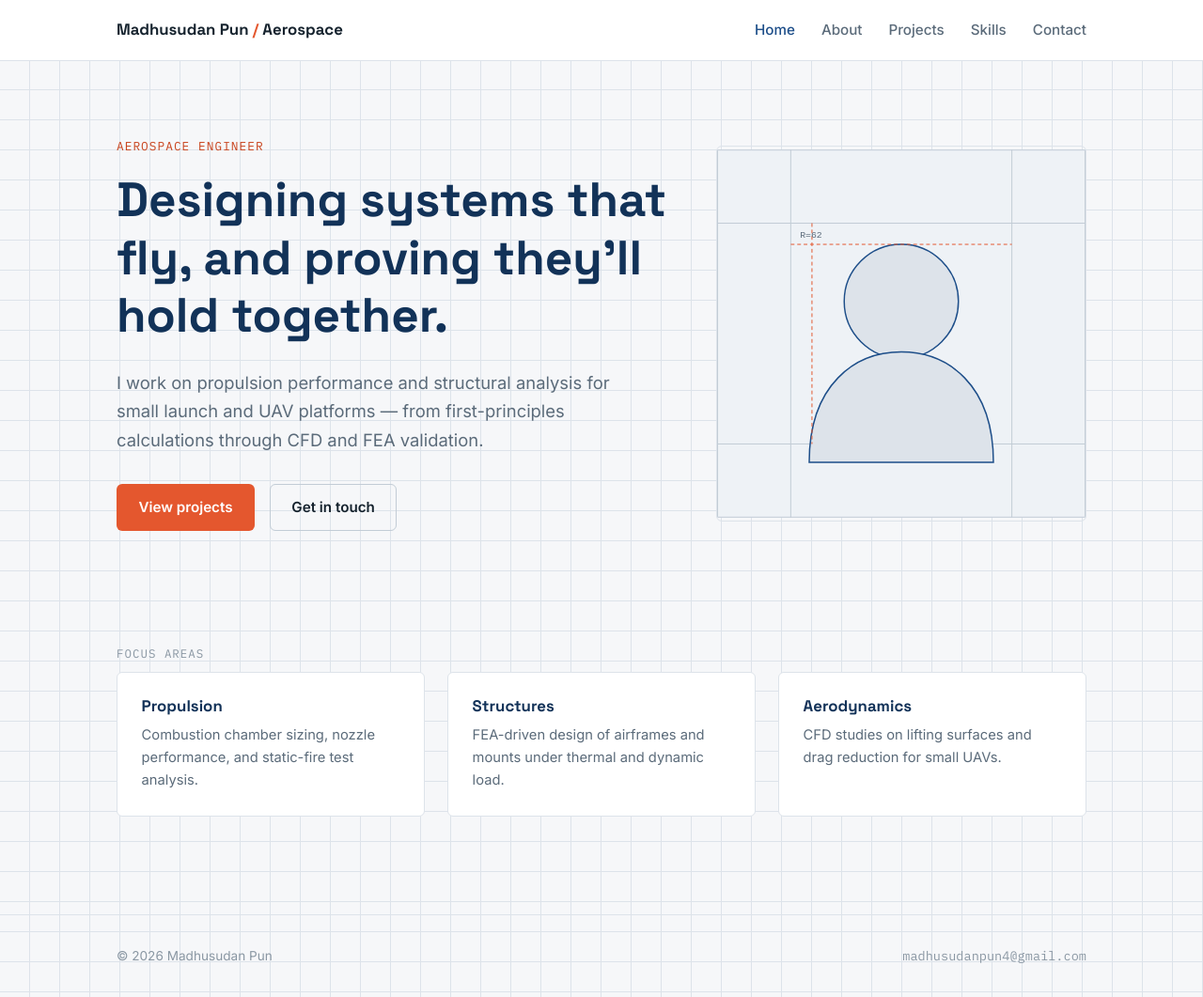
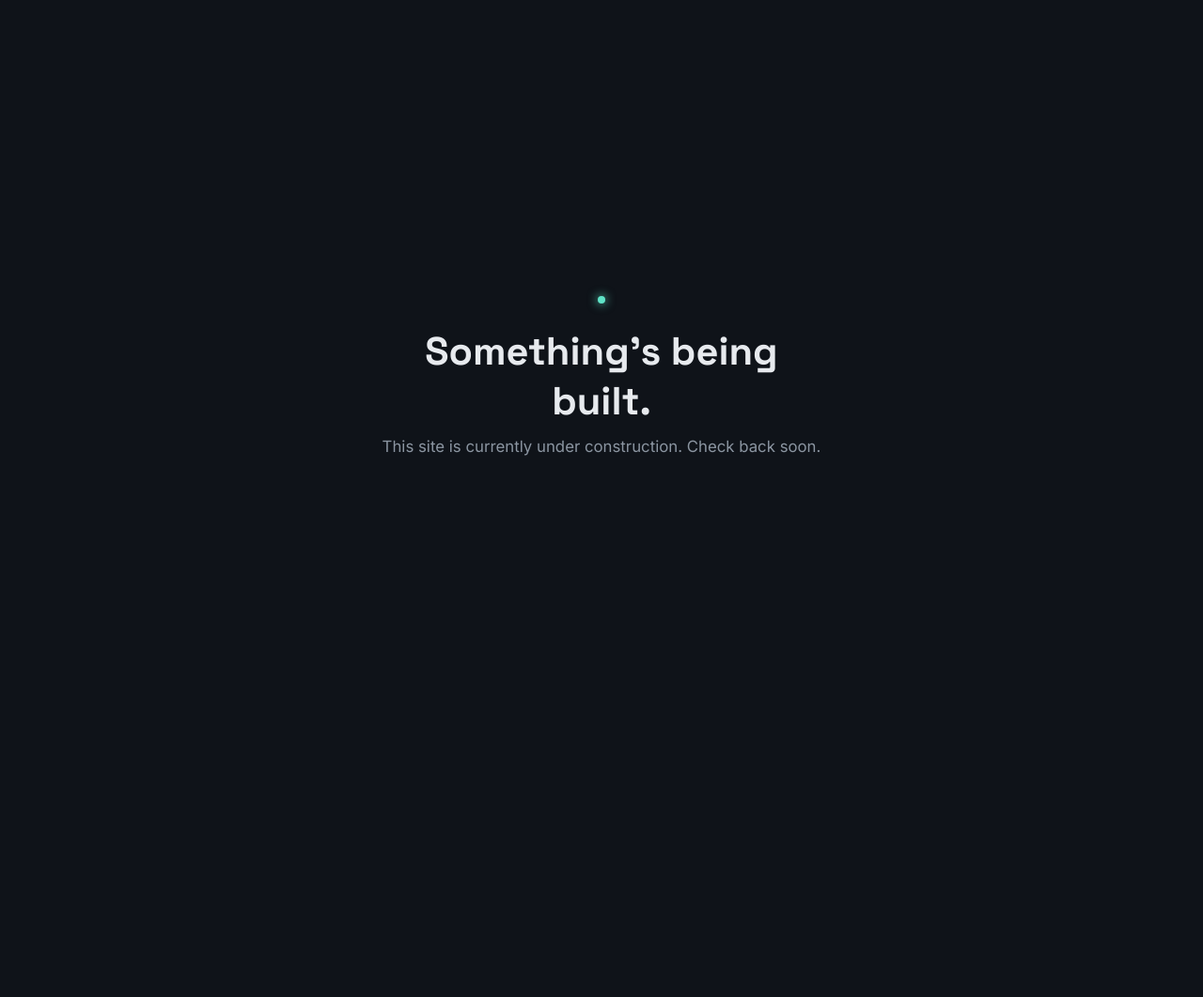
Before and after one commit to madhusudanpun4-alt/My_website, a plain HTML site: page index.html in a window 1280 px wide. Shown: the whole page at 94% size. After the commit the page ends 800 px from the top, so only its background shows below. Drawn offline with Linux system fonts and the light colour scheme.

Commit message:
Show coming soon

```diff
--- a/index.html
+++ b/index.html
@@ -3,96 +3,49 @@
 <head>
 <meta charset="utf-8" />
 <meta name="viewport" content="width=device-width, initial-scale=1" />
-<title>Madhusudan Pun — Aerospace Engineer</title>
-<meta name="description" content="Portfolio of Madhusudan Pun, aerospace engineer specializing in propulsion and structural analysis." />
+<title>Coming soon</title>
 <link rel="preconnect" href="https://fonts.googleapis.com" />
-<link href="https://fonts.googleapis.com/css2?family=Space+Grotesk:wght@500;700&family=Inter:wght@400;500;600&family=IBM+Plex+Mono:wght@400;500&display=swap" rel="stylesheet" />
-<!-- every page links this ONE shared stylesheet -->
-<link rel="stylesheet" href="style.css" />
+<link href="https://fonts.googleapis.com/css2?family=Space+Grotesk:wght@600;700&family=Inter:wght@400;500&display=swap" rel="stylesheet" />
+<style>
+  * { box-sizing: border-box; }
+  body {
+    margin: 0;
+    min-height: 100vh;
+    display: flex;
+    align-items: center;
+    justify-content: center;
+    background: #0f1319;
+    color: #e7eaee;
+    font-family: 'Inter', sans-serif;
+    text-align: center;
+    padding: 2rem;
+  }
+  .wrap { max-width: 480px; }
+  .dot {
+    width: 8px;
+    height: 8px;
+    border-radius: 50%;
+    background: #5fe3c7;
+    box-shadow: 0 0 10px 2px rgba(95,227,199,0.5);
+    margin: 0 auto 1.5rem;
+  }
+  h1 {
+    font-family: 'Space Grotesk', sans-serif;
+    font-size: clamp(1.8rem, 5vw, 2.6rem);
+    margin: 0 0 0.8rem;
+  }
+  p {
+    color: #8b95a1;
+    font-size: 1.05rem;
+    margin: 0;
+  }
+</style>
 </head>
 <body>
-
-  <!-- ============================================
-       HEADER / NAV — identical block copy-pasted
-       at the top of every page in this site.
-       The "active" class on the current page's link
-       is the only thing that changes between pages.
-       ============================================ -->
-  <header class="site-header">
-    <div class="wrap">
-      <a href="index.html" class="brand">Madhusudan Pun <span>/</span> Aerospace</a>
-      <nav class="site-nav">
-        <a href="index.html" class="active">Home</a>
-        <a href="about.html">About</a>
-        <a href="projects.html">Projects</a>
-        <a href="skills.html">Skills</a>
-        <a href="contact.html">Contact</a>
-      </nav>
-    </div>
-  </header>
-
-  <!-- ============================================
-       HERO — only appears on the home page
-       ============================================ -->
-  <section class="hero">
-    <div class="wrap hero__grid">
-      <div>
-        <p class="eyebrow">Aerospace Engineer</p>
-        <h1>Designing systems that fly, and proving they'll hold together.</h1>
-        <p class="hero__tagline">
-          I work on propulsion performance and structural analysis for small
-          launch and UAV platforms — from first-principles calculations
-          through CFD and FEA validation.
-        </p>
-        <div class="hero__actions">
-          <a href="projects.html" class="btn btn-primary">View projects</a>
-          <a href="contact.html" class="btn btn-outline">Get in touch</a>
-        </div>
-      </div>
-      <div class="hero__portrait">
-        <img src="images/portrait-placeholder.svg" alt="Placeholder portrait of Madhusudan Pun" width="400" height="400" />
-      </div>
-    </div>
-  </section>
-
-  <!-- ============================================
-       QUICK HIGHLIGHTS STRIP
-       ============================================ -->
-  <section>
-    <div class="wrap">
-      <p class="section-label">Focus areas</p>
-      <div class="grid-3">
-        <div class="card">
-          <h3 style="font-size:1.05rem">Propulsion</h3>
-          <p style="color:var(--text-muted); font-size:0.92rem; margin:0">
-            Combustion chamber sizing, nozzle performance, and static-fire test analysis.
-          </p>
-        </div>
-        <div class="card">
-          <h3 style="font-size:1.05rem">Structures</h3>
-          <p style="color:var(--text-muted); font-size:0.92rem; margin:0">
-            FEA-driven design of airframes and mounts under thermal and dynamic load.
-          </p>
-        </div>
-        <div class="card">
-          <h3 style="font-size:1.05rem">Aerodynamics</h3>
-          <p style="color:var(--text-muted); font-size:0.92rem; margin:0">
-            CFD studies on lifting surfaces and drag reduction for small UAVs.
-          </p>
-        </div>
-      </div>
-    </div>
-  </section>
-
-  <!-- ============================================
-       FOOTER — also copy-pasted on every page
-       ============================================ -->
-  <footer class="site-footer">
-    <div class="wrap">
-      <span>&copy; 2026 Madhusudan Pun</span>
-      <span class="mono">madhusudanpun4@gmail.com</span>
-    </div>
-  </footer>
-
+  <div class="wrap">
+    <div class="dot"></div>
+    <h1>Something's being built.</h1>
+    <p>This site is currently under construction. Check back soon.</p>
+  </div>
 </body>
 </html>
```
Also changed, not shown: index-old-backup.html (added, +98 -0 lines).
